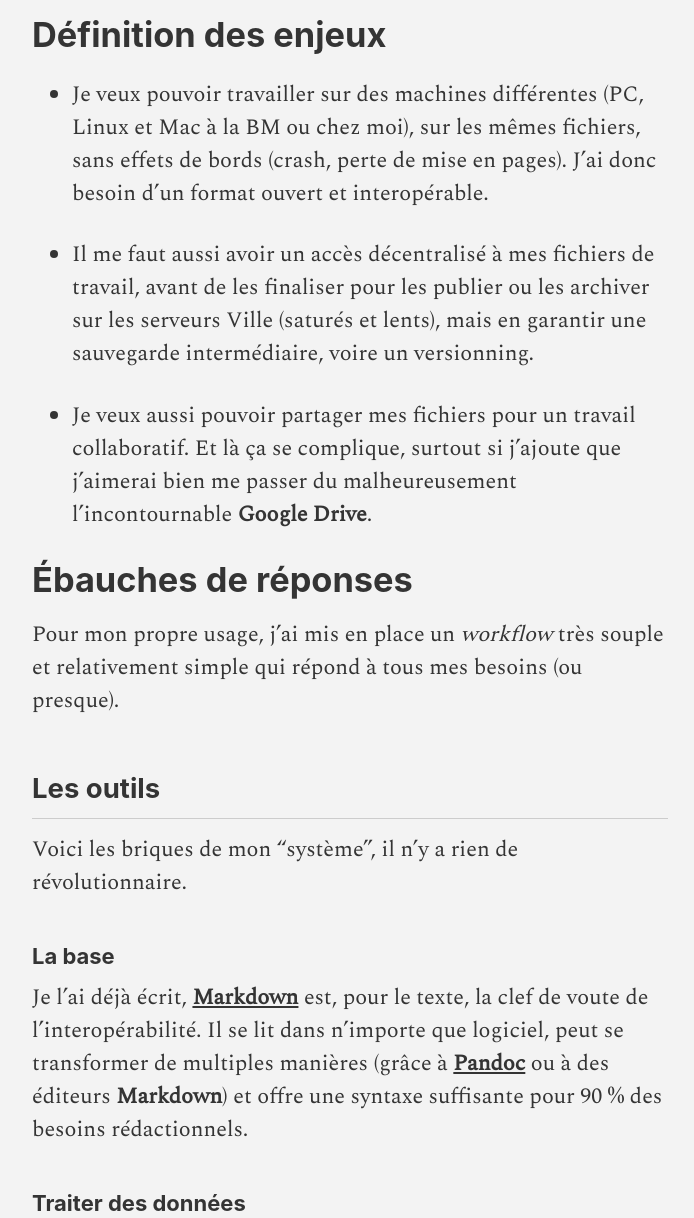
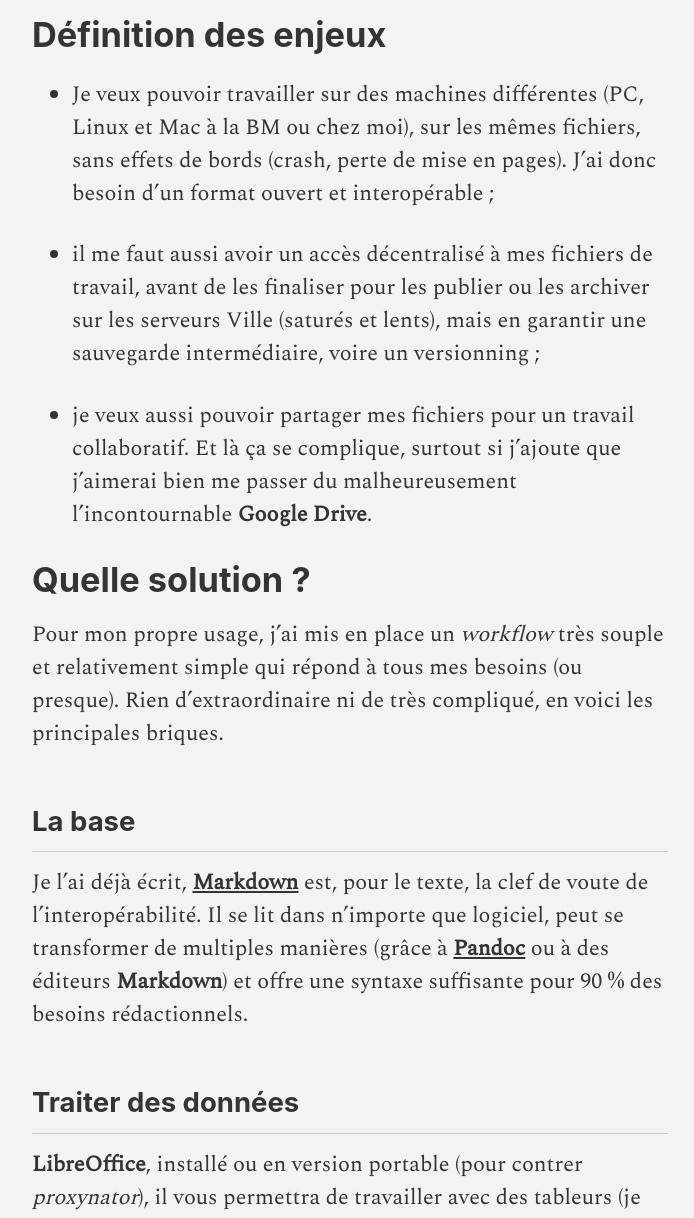
Before and after one commit to enbmn/meta, a Jekyll site: the page built from _posts/2018-04-01-workflowmobile.md, in a window 1280 px wide and 1400 px high, scrolled down 501 px, cut to the strip 182-1400 px from the top of the window. Shown: the whole strip, without its empty margins (290-984 px from the left). Built offline with Jekyll 4.4.1, drawn with Linux system fonts in a browser that asks for light colours; some web fonts are replaced; some of the changed text lies outside the part shown.

Commit message:
ortho-typo

```diff
--- a/_posts/2018-04-01-workflowmobile.md
+++ b/_posts/2018-04-01-workflowmobile.md
@@ -25,46 +25,42 @@
 
 # Définition des enjeux
 
-- Je veux pouvoir travailler sur des machines différentes (PC, Linux et Mac à la BM ou chez moi), sur les mêmes fichiers, sans effets de bords (crash, perte de mise en pages). J'ai donc besoin d'un format ouvert et interopérable.
+- Je veux pouvoir travailler sur des machines différentes (PC, Linux et Mac à la BM ou chez moi), sur les mêmes fichiers, sans effets de bords (crash, perte de mise en pages). J'ai donc besoin d'un format ouvert et interopérable ;
 
-- Il me faut aussi avoir un accès décentralisé à mes fichiers de travail, avant de les finaliser pour les publier ou les archiver sur les serveurs Ville (saturés et lents), mais en garantir une sauvegarde intermédiaire, voire un versionning.
+- il me faut aussi avoir un accès décentralisé à mes fichiers de travail, avant de les finaliser pour les publier ou les archiver sur les serveurs Ville (saturés et lents), mais en garantir une sauvegarde intermédiaire, voire un versionning ;
 
-- Je veux aussi pouvoir partager mes fichiers pour un travail collaboratif. Et là ça se complique, surtout si j'ajoute que j'aimerai bien me passer du malheureusement l'incontournable **Google Drive**.
+- je veux aussi pouvoir partager mes fichiers pour un travail collaboratif. Et là ça se complique, surtout si j'ajoute que j'aimerai bien me passer du malheureusement l'incontournable **Google Drive**.
 
-# Ébauches de réponses
+# Quelle solution ?
 
-Pour mon propre usage, j'ai mis en place un _workflow_ très souple et relativement simple qui répond à tous mes besoins (ou presque).
+Pour mon propre usage, j'ai mis en place un _workflow_ très souple et relativement simple qui répond à tous mes besoins (ou presque). Rien d'extraordinaire ni de très compliqué, en voici les principales briques.
 
-## Les outils
-
-Voici les briques de mon "système", il n'y a rien de révolutionnaire.
-
-### La base
+## La base
 
 Je l'ai déjà écrit, [**Markdown**]({{ site.baseurl }}/carnet/utiliser-Markdown) est, pour le texte, la clef de voute de l'interopérabilité. Il se lit dans n'importe que logiciel, peut se transformer de multiples manières (grâce à [**Pandoc**](https://enacit1.epfl.ch/markdown-pandoc/#installation-de-pandoc) ou à des éditeurs **Markdown**) et offre une syntaxe suffisante pour 90 % des besoins rédactionnels.
 
-### Traiter des données
+## Traiter des données
 
-Installé ou en version portable (pour contrer _proxynator_), il vous permettra de travailler avec des tableurs (je proscris **Writer**, comme d'ailleurs et surtout **Word**). On peut aussi l'utiliser pour des tâches spécifiques en ligne de commande (conversion par lot essentiellement). En `XML` il permet de récupérer les fichiers dans **Oxygen** que l'on peut alors traiter par des feuilles de style `XSLT`, par exemple pour travailler à plusieurs sur les index de noms de personnes en `TEI` par exemple. Il est, transposé en fichier `XML` beaucoup moins verbeux que son concurrent **Excel** (si on a une version récente).
+**LibreOffice**, installé ou en version portable (pour contrer _proxynator_), il vous permettra de travailler avec des tableurs (je proscris **Writer**, comme d'ailleurs et surtout **Word**). On peut aussi l'utiliser pour des tâches spécifiques en ligne de commande (conversion par lot essentiellement). En `XML` il permet de récupérer les fichiers dans **Oxygen** que l'on peut alors traiter par des feuilles de style `XSLT`, par exemple pour travailler à plusieurs sur les index de noms de personnes en `TEI` par exemple. Il est, transposé en fichier `XML` beaucoup moins verbeux que son concurrent **Excel** (si on a une version récente).
 
-### Archiver / versionner / servir en ligne
+## Archiver / versionner / servir en ligne
 
 Le logiciel [**Git**](https://fr.wikipedia.org/wiki/Git), créé par Linus Torvalds (créateur de **Linux**), implémenté dans [**Github**](https:www.github.com), [**GitLab**](https://about.gitlab.com/), [**FramaGit**](https://framagit.org/), [**BitBucket**](https://bitbucket.org/), etc. est un outil de _versionning_ extrêmement puissant destiné à l'origine aux développeurs. Mais il peut servir au stockage de notes, de textes, voire à l'hébergement de sites web (grâce à [**Jekyll**]({{ site.baseurl }}/carnet/Jekyll), d'ailleurs ce site tourne depuis **Github**). Son grand avantage est bien entendu son système de _versionning_ qui garde trace de tous les changements effectués sur un fichier. Son utilisation, au travers du `terminal` est par contre plus difficile à prendre en main.
 
-### Stocker / partager
+## Stocker / partager
 
-Pour l'accès distant à mes fichiers, j'utilise ce service, à défaut d'un autre pour le remplacer... Son client permet un accès depuis le _finder_ ou l'explorateur de fichiers, et surtout il offre la possibilité d'une synchronisation quasi immédiate, et le partage de fichiers.
+Pour l'accès distant à mes fichiers, j'utilise **Dropbox**, à défaut d'un autre pour le remplacer... Son client permet un accès depuis le _finder_ ou l'explorateur de fichiers, et surtout il offre la possibilité d'une synchronisation quasi immédiate, et le partage de fichiers.
 
-### Écrire / coder
+## Noter / coder
 
-Pour éditer tout ça, j'utilise essentiellement [**Atom**](https://atom.io/), couteau suisse du développeur, grâce à une multitude de plugins, il permet l'édition de code, mais aussi de **Markdown**, avec coloration syntaxique et mode preview. Le plugin **Pandoc** permet des exports (on peut styler tout ça au besoin avec du `CSS`), mais il faut par contre avoir **LaTeX** sur sa machine si l'on veut du `PDF`. **Atom** embarque aussi un client **Github** pour des `commit` directement depuis son interface, mais je préfère passer par le `terminal`.
+Pour prendre des notes, écrire des billets, coder, j'utilise essentiellement [**Atom**](https://atom.io/), couteau suisse du développeur, grâce à une multitude de plugins, il permet l'édition de code, mais aussi de **Markdown**, avec coloration syntaxique et mode preview. Le plugin **Pandoc** permet des exports (on peut styler tout ça au besoin avec du `CSS`). **Atom** embarque aussi un client **Github** pour des `commit` directement depuis son interface, mais pour ma part je préfère passer par le `terminal`.
 
 Une bonne alternative, mais payante : [**Sublime Text**](https://www.sublimetext.com/).
 
-### Rédiger
+## Rédiger
 
-Pour qui ne travaille que sur du texte, [**Ulysses**](https://ulysses.app/) est très bon aussi, en outre il embarque des convertisseur vers `txt`, `HTML`, `PDF`, `Doc`, le tout déjà stylé. Il permet aussi la connexion à des services de cloud. Là où il est très puissant, c'est dans sa façon de gérer les blocs de textes ; on les édite simplement -- le **Markdown** est natif -- on peut ensuite les organiser entre eux pour créer des chapitres, évitant ainsi d'avoir à la rédaction une page infinie. À noter que contrairement à **Atom**, il est payant.
+Pour qui ne travaille que sur du texte, [**Ulysses**](https://ulysses.app/) est parfait -- le **Markdown** est natif -- en outre il embarque des convertisseurs vers `txt`, `HTML`, `PDF`, `Doc`, le tout déjà stylé. Il permet aussi la connexion à des services de cloud. Là où il est très puissant, c'est dans sa façon de gérer les blocs de textes ; on les édite simplement, on peut ensuite les organiser entre eux pour créer des chapitres, évitant ainsi d'avoir à la rédaction une page infinie ; on peut taguer ses textes, créer un sommaire, etc. À noter que contrairement à **Atom**, il est payant.
 
-### Etc.
+## Etc.
 
-Voilà pour l'essentiel, il y a d'autres outils, d'un usage parfois plus ponctuel, sur lesquels je reviendrai peut-être, et parfois aussi ce _workflow_ change... Car _in fine_ le maître mot reste la souplesse et l'interopérabilité.
+Voilà pour l'essentiel, il y a d'autres outils, d'un usage parfois plus ponctuel, sur lesquels je reviendrai peut-être, et parfois aussi ce _workflow_ change, au gré des besoins, pour tester de nouveaux outils... Car _in fine_ le maître mot reste la souplesse et l'interopérabilité.
```
